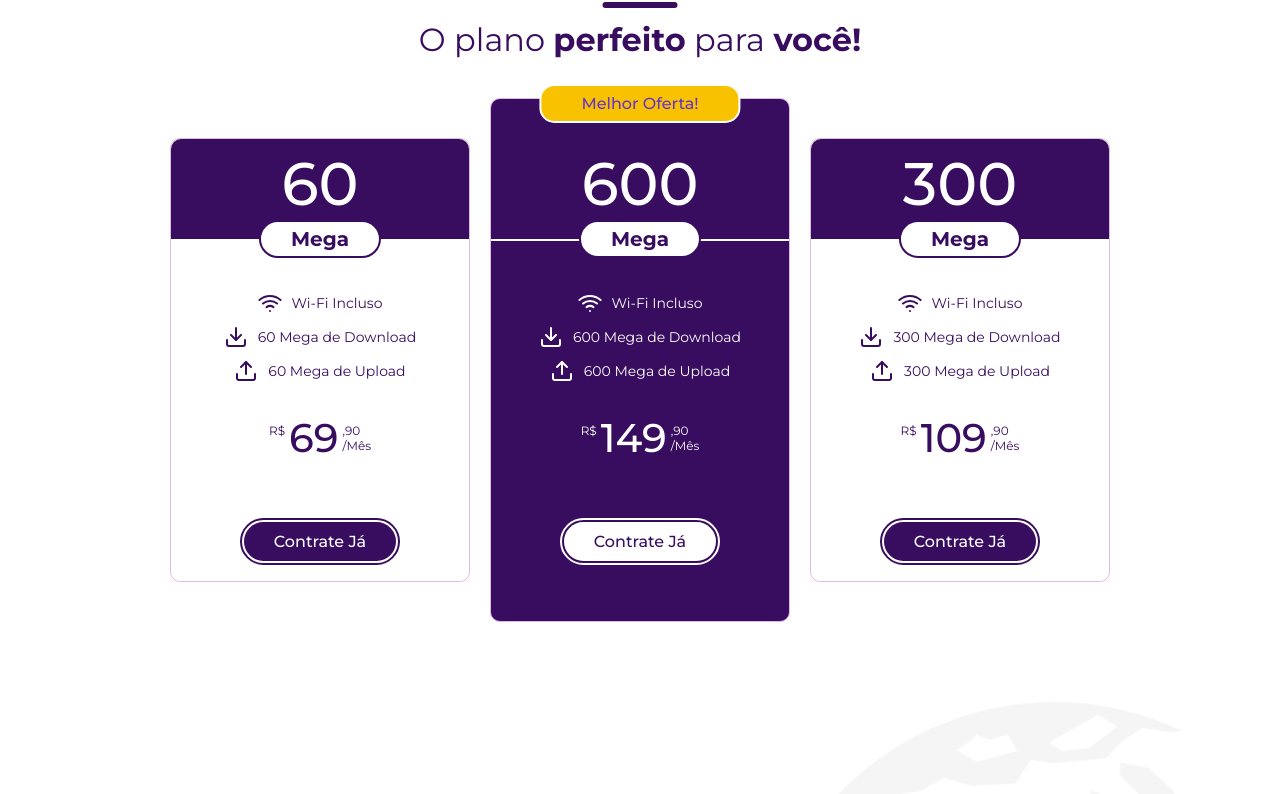
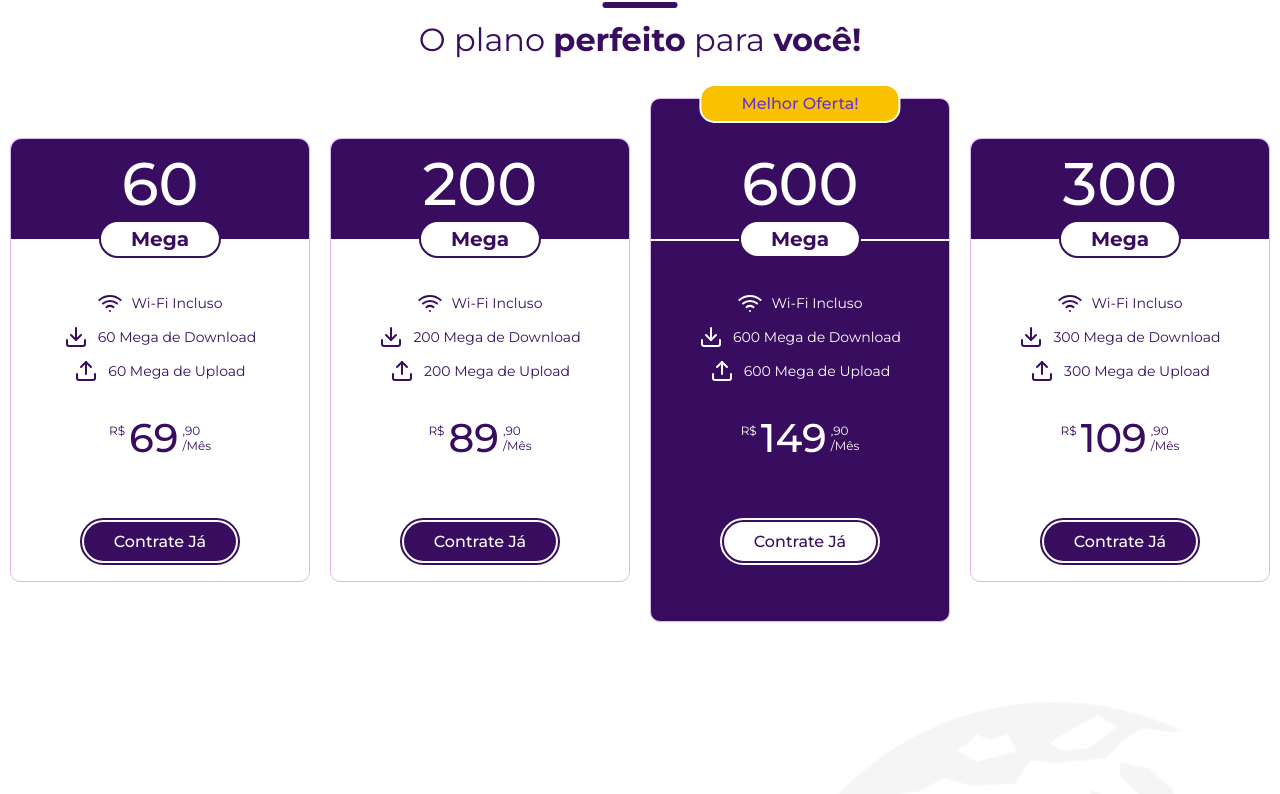
Before and after one commit to renancaldasdev/faynet, a plain HTML site: page index.html in a window 1280 px wide. Shown: the part 1957-2751 px from the top of the page. Drawn offline with nearby package versions, Linux system fonts and the light colour scheme.

Commit message:
[main] ajustes

```diff
--- a/index.html
+++ b/index.html
@@ -367,6 +367,89 @@
                 </a>
               </div>
             </div>
+            <div class="swiper-slide plans-perfect-for-you-card">
+              <div class="plans-perfect-for-you-card-plan">
+                <p>200</p>
+                <p>Mega</p>
+              </div>
+              <ul class="plans-perfect-for-you-card-description">
+                <li>
+                  <svg
+                    xmlns="http://www.w3.org/2000/svg"
+                    width="24"
+                    height="24"
+                    viewBox="0 0 24 24"
+                    fill="none"
+                    stroke="#fff"
+                    stroke-width="1"
+                    stroke-linecap="round"
+                    stroke-linejoin="round"
+                    class="feather feather-wifi"
+                  >
+                    <path d="M5 12.55a11 11 0 0 1 14.08 0"></path>
+                    <path d="M1.42 9a16 16 0 0 1 21.16 0"></path>
+                    <path d="M8.53 16.11a6 6 0 0 1 6.95 0"></path>
+                    <line x1="12" y1="20" x2="12.01" y2="20"></line>
+                  </svg>
+                  Wi-Fi Incluso
+                </li>
+                <li>
+                  <svg
+                    xmlns="http://www.w3.org/2000/svg"
+                    width="24"
+                    height="24"
+                    viewBox="0 0 24 24"
+                    fill="none"
+                    stroke="#fff"
+                    stroke-width="1"
+                    stroke-linecap="round"
+                    stroke-linejoin="round"
+                    class="feather feather-download"
+                  >
+                    <path d="M21 15v4a2 2 0 0 1-2 2H5a2 2 0 0 1-2-2v-4"></path>
+                    <polyline points="7 10 12 15 17 10"></polyline>
+                    <line x1="12" y1="15" x2="12" y2="3"></line>
+                  </svg>
+
+                  200 Mega de Download
+                </li>
+                <li>
+                  <svg
+                    xmlns="http://www.w3.org/2000/svg"
+                    width="24"
+                    height="24"
+                    viewBox="0 0 24 24"
+                    fill="none"
+                    stroke="#fff"
+                    stroke-width="1"
+                    stroke-linecap="round"
+                    stroke-linejoin="round"
+                    class="feather feather-upload"
+                  >
+                    <path d="M21 15v4a2 2 0 0 1-2 2H5a2 2 0 0 1-2-2v-4"></path>
+                    <polyline points="17 8 12 3 7 8"></polyline>
+                    <line x1="12" y1="3" x2="12" y2="15"></line>
+                  </svg>
+                  200 Mega de Upload
+                </li>
+              </ul>
+              <div class="plans-perfect-for-you-card-price">
+                <span class="currency">R$</span>
+                <p class="price">89</p>
+                <div class="period">
+                  <p>,90</p>
+                  <p>/Mês</p>
+                </div>
+              </div>
+              <div class="plans-perfect-for-you-card-contract">
+                <a
+                  href="https://api.whatsapp.com/send?phone=5521987940668&text=Vim%20do%20site%20da%20Faynet%20e%20quero%20saber%20mais%20sobre%20os%20planos!&app_absent=0"
+                  target="_blank"
+                >
+                  Contrate Já
+                </a>
+              </div>
+            </div>
 
             <div class="swiper-slide plans-perfect-for-you-card special-offer">
               <span class="plans-perfect-for-you-card-best-offer"
@@ -659,7 +742,7 @@
                 <a
                   href="https://api.whatsapp.com/send?phone=5521987940668&text=Vim%20do%20site%20da%20Faynet%20e%20quero%20saber%20mais%20sobre%20os%20planos!&app_absent=0"
                   target="_blank"
-                  >(21) 97630-6976</a
+                  >(21) 98794-0668</a
                 >
               </div>
               <div class="footer-center-contacts-item">
@@ -765,6 +848,7 @@
         </svg>
       </a>
     </div>
+
     <script src="https://cdn.jsdelivr.net/npm/swiper@11/swiper-bundle.min.js"></script>
     <script src="./assets/js/script.js"></script>
   </body>
```
